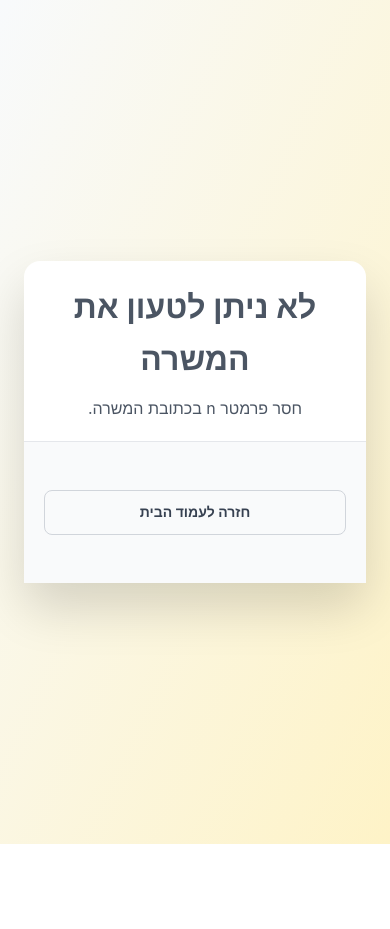
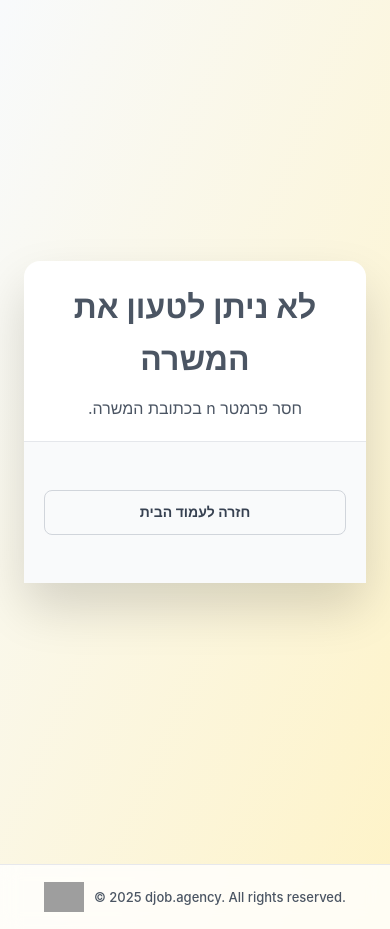
Before and after one commit to ohad770/djob-public, a website: page job.html in a window 390 px wide. Before the commit the page ends 844 px from the top, so only its background shows below. Drawn offline with Linux system fonts and the light colour scheme; grey boxes are pictures that could not be loaded.

Commit message:
Add footer to public job page

```diff
--- a/job.html
+++ b/job.html
@@ -34,10 +34,13 @@
     color: var(--gray-900);
     line-height: 1.6;
     min-height: 100vh;
+    display: flex;
+    flex-direction: column;
   }
 
   .modal-page {
     min-height: 100vh;
+    flex: 1;
     display: flex;
     align-items: center;
     justify-content: center;
@@ -466,6 +469,39 @@
     outline-offset: 3px;
   }
 
+  .job-footer {
+    margin-top: 24px;
+    background: rgba(255, 255, 255, 0.8);
+    border-top: 1px solid rgba(229, 231, 235, 0.92);
+    backdrop-filter: blur(10px);
+    -webkit-backdrop-filter: blur(10px);
+  }
+
+  .job-footer-inner {
+    max-width: 1280px;
+    margin: 0 auto;
+    padding: 12px 16px;
+    display: flex;
+    align-items: center;
+    justify-content: center;
+    gap: 12px;
+    text-align: center;
+  }
+
+  .job-footer-logo {
+    width: 44px;
+    height: 44px;
+    object-fit: contain;
+    flex: 0 0 auto;
+  }
+
+  .job-footer-copy {
+    font-size: 14px;
+    font-weight: 500;
+    color: #4b5563;
+    letter-spacing: 0;
+  }
+
   @media (max-width: 960px) {
     .modal {
       grid-template-columns: 1fr;
@@ -477,6 +513,24 @@
   }
 
   @media (max-width: 640px) {
+    .job-footer {
+      margin-top: 20px;
+    }
+
+    .job-footer-inner {
+      padding: 12px 14px;
+      gap: 10px;
+    }
+
+    .job-footer-logo {
+      width: 40px;
+      height: 40px;
+    }
+
+    .job-footer-copy {
+      font-size: 13px;
+    }
+
     .scroll-top-btn {
       right: 16px;
       bottom: 16px;
@@ -539,6 +593,19 @@
     </div>
   </div>
 
+  <footer class="job-footer" aria-label="site footer" dir="ltr">
+    <div class="job-footer-inner">
+      <img
+        class="job-footer-logo"
+        src="https://qtrypzzcjebvfcihiynt.supabase.co/storage/v1/object/public/base44-prod/public/68d848339c8cde7831723c6d/00db713cf_logo_cropped.png"
+        alt="DJob Logo"
+        loading="lazy"
+        decoding="async"
+      />
+      <div class="job-footer-copy">© 2025 djob.agency. All rights reserved.</div>
+    </div>
+  </footer>
+
   <button
     id="scroll-top-btn"
     class="scroll-top-btn"
@@ -560,7 +627,6 @@ let loaderHideTimer = null;
 let pendingCvPickerSync = false;
 const prefersReducedMotion = window.matchMedia('(prefers-reduced-motion: reduce)').matches;
 const shareButton = document.getElementById('share-btn');
-
 if (shareButton) {
   shareButton.addEventListener('click', async () => {
     const shareData = {
```
